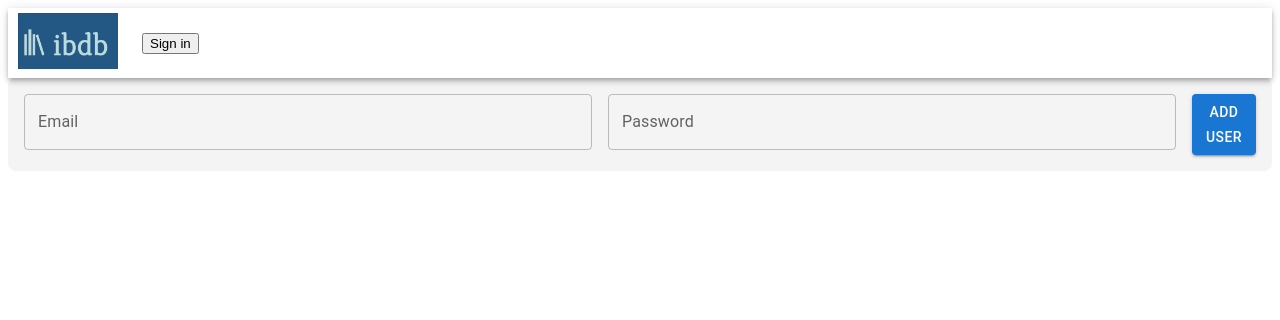
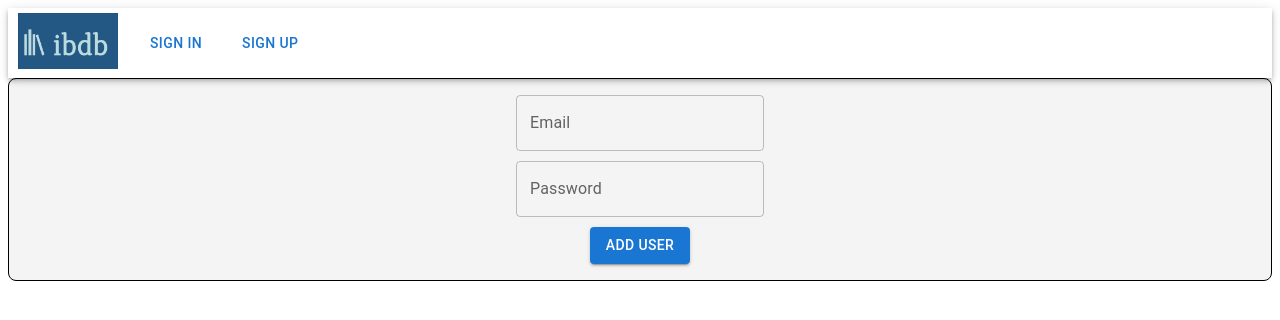
Before and after one commit to knuti02/IBDB, a React (Vite) app: page /signup in a window 1280 px wide. Shown: the top 320 px of the page. Built offline with nearby package versions, Linux system fonts and the light colour scheme; no server answers.

Commit message:
made admin auth. and minor front end changes
Co-authored by: Lukas Georg Österlin Dalhaug <@lgdalhau>

```diff
--- a/src/components/LoginPage.tsx
+++ b/src/components/LoginPage.tsx
@@ -8,6 +8,7 @@ import Button from '@mui/material/Button';
 import Stack from '@mui/material/Stack';
 import styled from '@emotion/styled';
 import { useNavigate } from 'react-router-dom';
+import { Box } from '@mui/material';
 
 
 const Form = styled(Stack)`
@@ -32,6 +33,7 @@ const LoginPage = () => {
   const [email, setEmail] = useState('');
   const [password, setPassword] = useState('');
   const [status, setStatus] = useState("");
+  const [admin, setAdmin] = useState(false)
 
   const navigate = useNavigate()
 
@@ -39,6 +41,9 @@ const LoginPage = () => {
     try {
       await signInWithEmailAndPassword(auth, email, password);
       setStatus('Signed in successfully!');
+      if (email == "admin@admin.admin") {
+        setAdmin(true)
+      }
       navigate("/")
       // Redirect the user to the main page once signed in
       // You can use React Router for this or any other method you prefer
@@ -49,9 +54,18 @@ const LoginPage = () => {
     }
   };
 
+  const handleKeyDown = (e: any) => {
+    if (e.key === "Enter") {
+      logIn();
+    }
+  }
+
   return (
-    <Form direction="row" spacing={2} justifyContent="space-between">
+    <Box justifyContent="center" alignItems="center" width="100%" height="100%">
+      <Form justifyContent="center" alignItems="center" direction="row" spacing={2} border={1}>
+        <Stack justifyContent="center" alignItems="center">
           <TextField
+            style = {{paddingBottom: "10px"}}
             label="Email"
             type="email"
             inputProps={{ "data-testid": "emailInputField" }}
@@ -61,6 +75,7 @@ const LoginPage = () => {
             onChange={(e) => setEmail(e.currentTarget.value)}
           />
           <TextField
+            style = {{paddingBottom: "10px"}}
             label="Password"
             type="password"
             inputProps={{ "data-testid": "passwordInputField" }}
@@ -68,12 +83,15 @@ const LoginPage = () => {
             fullWidth
             value={password}
             onChange={(p) => setPassword(p.currentTarget.value)}
+            onKeyDown={handleKeyDown}
           />
           <Button variant="contained" onClick={logIn}>
             Log-in
           </Button>
           {status && <p>{status}</p>}
+        </Stack>
       </Form>
+    </Box>
   );
 }
 
--- a/src/components/SignUpPage.tsx
+++ b/src/components/SignUpPage.tsx
@@ -5,6 +5,7 @@ import TextField from '@mui/material/TextField';
 import Button from '@mui/material/Button';
 import Stack from '@mui/material/Stack';
 import styled from '@emotion/styled';
+import { Box } from '@mui/material';
 
 const Form = styled(Stack)`
   padding: 16px;
@@ -65,8 +66,12 @@ const SignUpPage = () => {
   };
 
   return (
-    <Form direction="row" spacing={2} justifyContent="space-between">
+    <Box justifyContent="center" alignItems="center" width="100%" height="100%">
+
+      <Form justifyContent="center" alignItems="center"  direction="row" spacing={2} border={1}>
+        <Stack justifyContent="center" alignItems="center">
           <TextField
+            style = {{paddingBottom: "10px"}}
             label="Email"
             type="email"
             inputProps={{ "data-testid": "emailInputField" }}
@@ -78,6 +83,7 @@ const SignUpPage = () => {
             onChange={(e) => setEmail(e.currentTarget.value)}
           />
           <TextField
+            style = {{paddingBottom: "10px"}}
             label="Password"
             type="password"
             inputProps={{ "data-testid": "passwordInputField" }}
@@ -93,7 +99,9 @@ const SignUpPage = () => {
             Add User
           </Button>
           {status.length > 0 && (status === "Bruker lagt til" ? <SuccessText>{status}</SuccessText> : <ErrorText>{status}</ErrorText>)}
+        </Stack>
       </Form>
+    </Box>
   );
 }
 
--- a/src/navbar/Navbar.tsx
+++ b/src/navbar/Navbar.tsx
@@ -5,13 +5,24 @@ import AppBar from '@mui/material/AppBar';
 import Stack from '@mui/material/Stack';
 import { Link, useNavigate } from 'react-router-dom';
 import logo from "../assets/Logo_ibdb.png"
+import { Button } from '@mui/material';
 
 function Navbar() {
   const [user, setUser] = useState(null);
+  const [admin, setAdmin] = useState(false)
   const navigate = useNavigate()
+
+  function logOut(auth) {
+    signOut(auth);
+    setAdmin(false);
+    navigate("/login")
+  };
 
   useEffect(() => {
     const unsubscribe = onAuthStateChanged(auth, (user) => {
+      if (auth.currentUser?.uid == "kdoILYYTDuWy1izQOTauJxP2rDw1") { //check if its the admins user id
+        setAdmin(true)
+      }
       setUser(user);
     });
     return unsubscribe;
@@ -42,11 +53,19 @@ function Navbar() {
           <img src={logo} alt="error under lasting av logo" width="100px" />
         </Link>
         {user ? (
-          <button onClick={() => signOut(auth)}>Sign out</button>
+          <Button onClick={() => logOut(auth)}>Sign out</Button>
         ) : (
-          <button onClick={() => navigate('/login')}>Sign in</button>
-        )
-      }
+          <>
+            <Button onClick={() => navigate('/login')}>Sign in</Button>
+            <Button onClick={() => navigate('/signup')}>Sign up</Button>
+          </>
+        )}
+        {admin ? (
+          <Button onClick={() => navigate('/admin')}>Admin page</Button>
+        ) :
+          null
+        }
+
       </Stack>
     </AppBar>
   );
```
Lines whose indentation alone changed are shown as unchanged.
